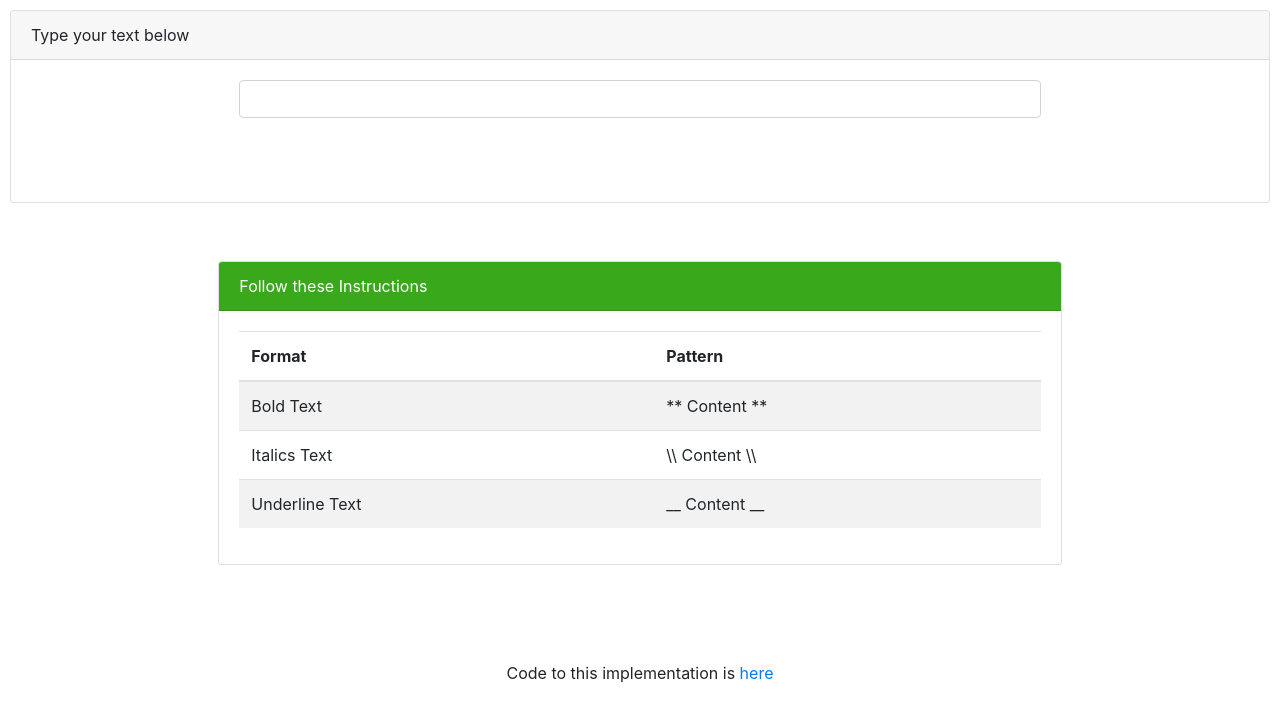
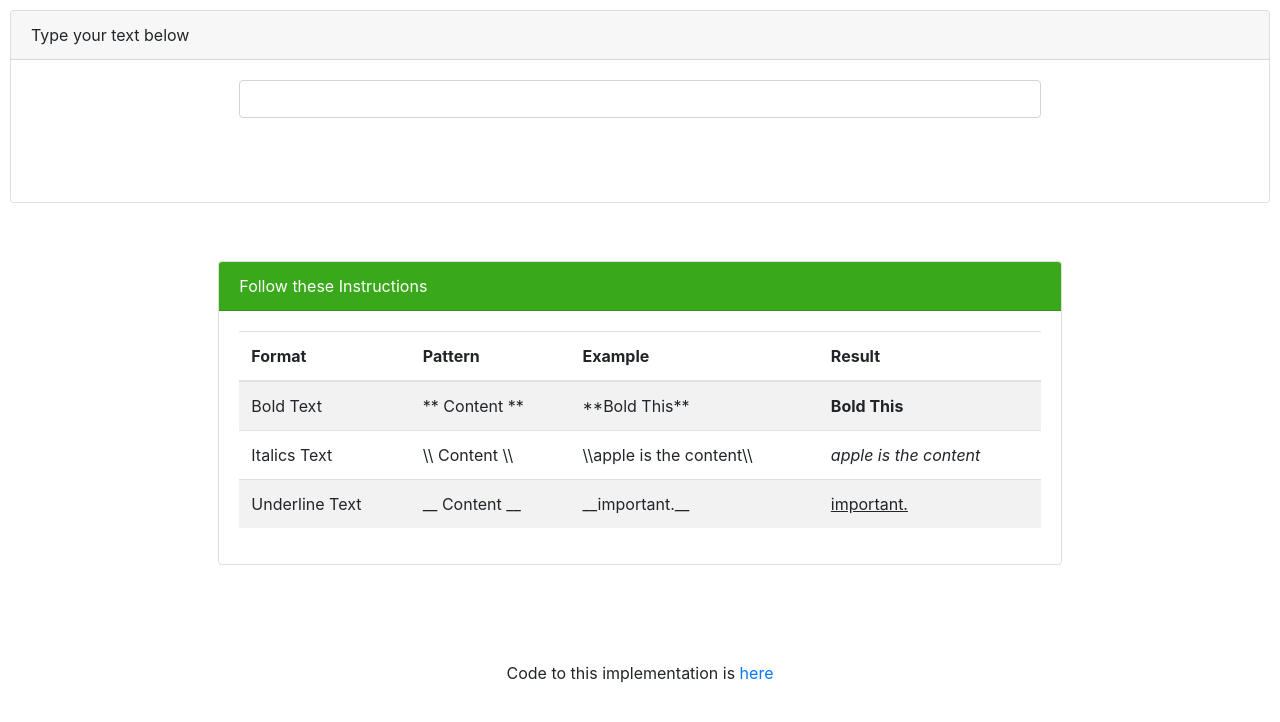
Before and after one commit to Yatheen07/text-formatter, a Django app: page / in a window 1280 px wide. Shown: the top 722 px of the page. Run offline with Django 3.2, Linux system fonts and the light colour scheme; some libraries are stand-ins or nearby versions.

Commit message:
Slight UI modeifications

```diff
--- a/textFormatter/templates/textFormatter/index.html
+++ b/textFormatter/templates/textFormatter/index.html
@@ -60,6 +60,8 @@
 									  <tr>
 										<th>Format</th>
 										<th>Pattern</th>
+										<th>Example</th>
+										<th>Result</th>
 
 									  </tr>
 									</thead>
@@ -67,15 +69,20 @@
 									  <tr>
 										<td>Bold Text</td>
 										<td>** Content **</td>
+										<td>**Bold This**</td>
+										<td><b>Bold This</b></td>
 									  </tr>
 									  <tr>
 										<td>Italics Text</td>
 										<td>\\ Content \\</td>
-
+										<td>\\apple is the content\\</td>
+										<td><em>apple is the content</em></td>
 									  </tr>
 									  <tr>
 										<td>Underline Text</td>
 										<td>__ Content __</td>
+										<td>__important.__</td>
+										<td><u>important.</u></td>
 									  </tr>
 									</tbody>
 								</table>
@@ -93,7 +100,7 @@
 	<br />
 
 
-	<center><p>Code to this implementation is <a href="http://www.google.com">here</a></p></center>
+	<center><p>Code to this implementation is <a href="https://github.com/Yatheen07/text-formatter">here</a></p></center>
 
 
 
```
